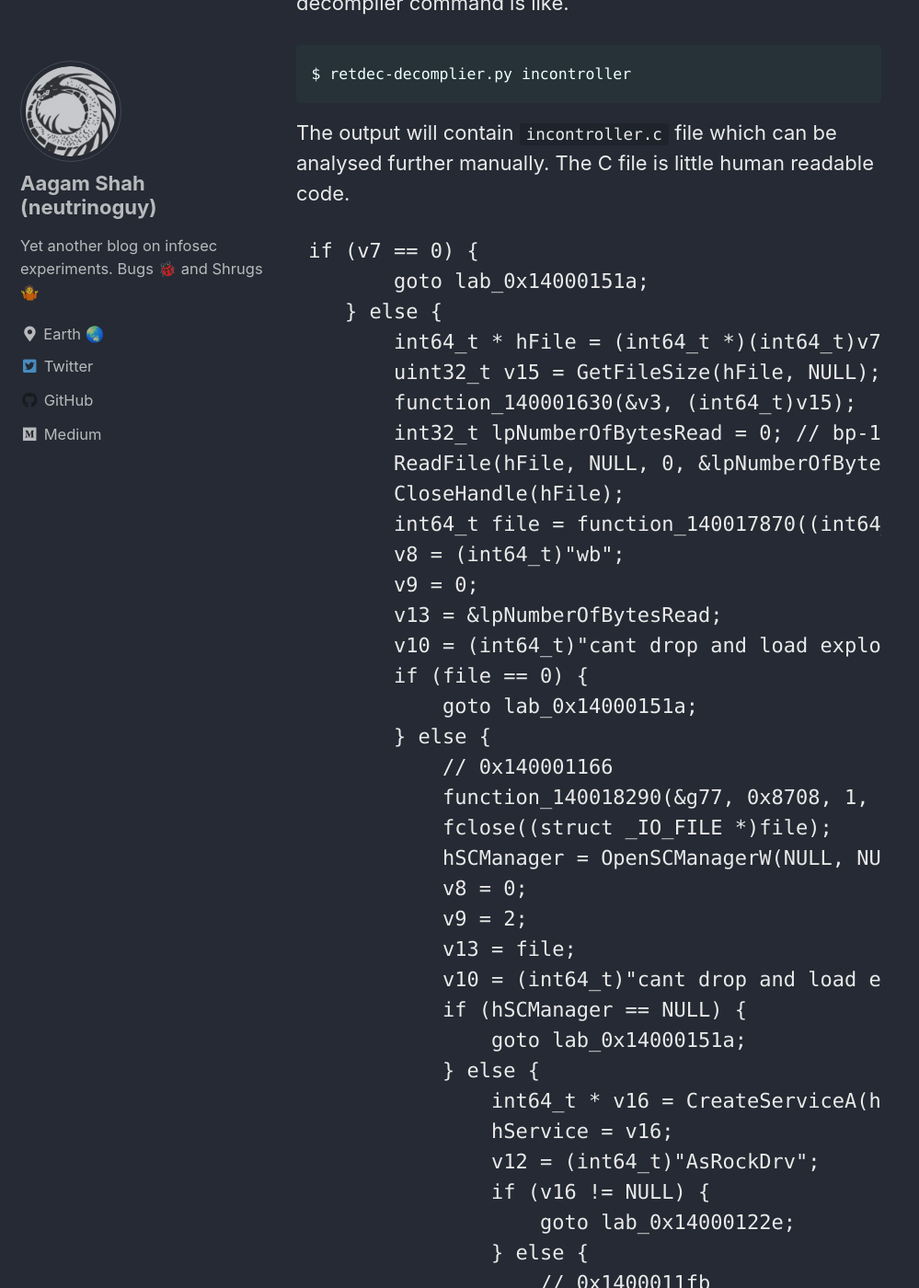
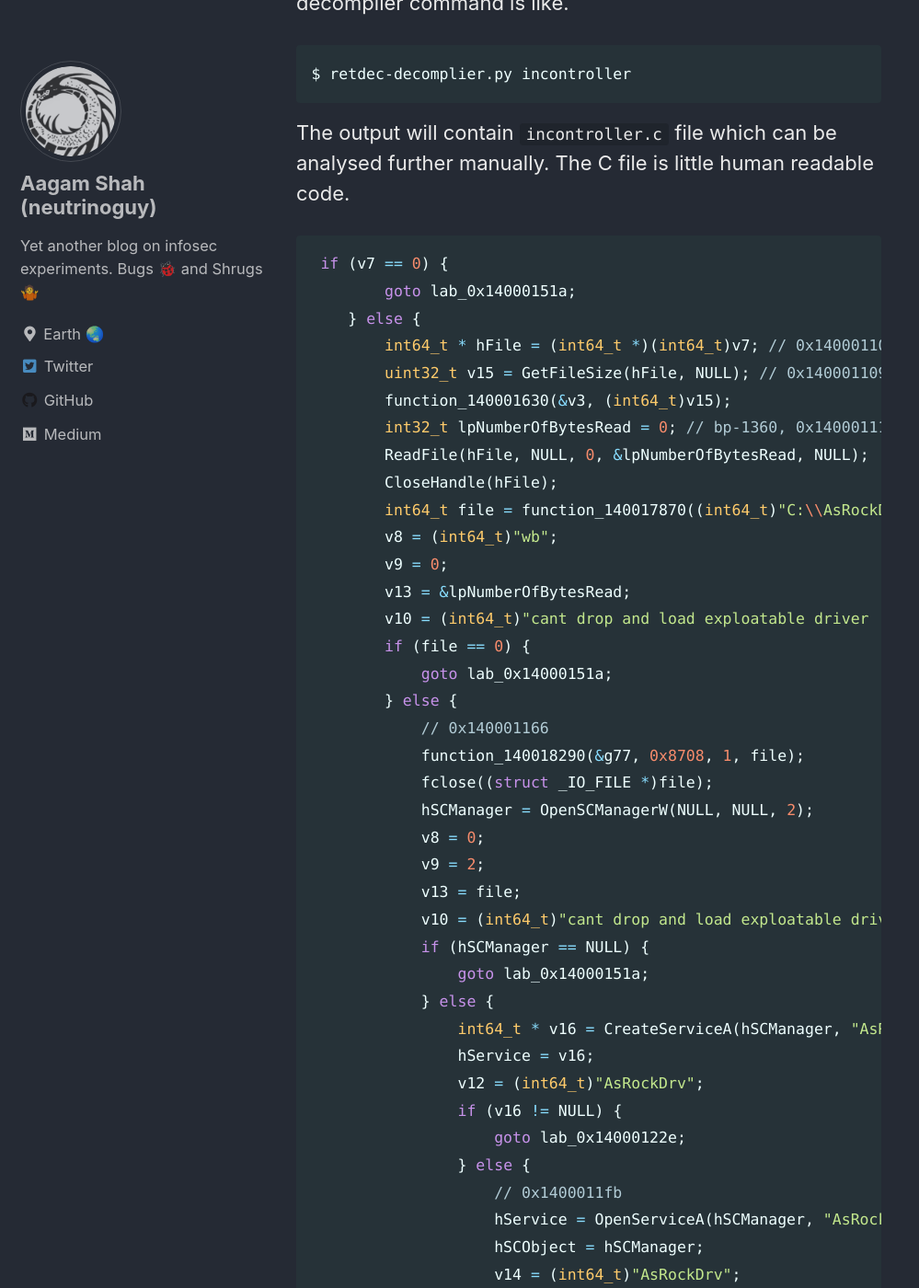
Before and after one commit to neutrinoguy/neutrinoguy.github.io, a Jekyll site: the page built from _posts/2022-04-15-Static Analysis of INCONTROLLER ICS Malware.md, in a window 1280 px wide and 1400 px high, scrolled down 11910 px. Shown: the whole window at 92% size, without its empty margins (0-999 px from the left). Built offline with Jekyll 4.4.1, drawn with Linux system fonts in a browser that asks for light colours; cached includes are drawn as plain includes; comment, search, counter and statistics services are not loaded; part of the change alters nothing that is shown; some of the changed text lies outside the part shown.

Commit message:
Fixed broken links.

````diff
--- a/_posts/2022-04-15-Static Analysis of INCONTROLLER ICS Malware.md
+++ b/_posts/2022-04-15-Static Analysis of INCONTROLLER ICS Malware.md
@@ -303,7 +303,7 @@ $ retdec-decomplier.py incontroller
 
 The output will contain  ```incontroller.c``` file which can be analysed further manually. The C file is little human readable code.
 
-```C
+```c
  if (v7 == 0) {
         goto lab_0x14000151a;
     } else {
@@ -367,6 +367,7 @@ Below are some other analysis reports I referred while writing this blogpost. Th
 
 ### Other Analysis Reports
 
- - https://www.virustotal.com/gui/file/69296ca3575d9bc04ce0250d734d1a83c1348f5b6da756944933af0578bd41d2/behavior
- - https://www.hybrid-analysis.com/sample/69296ca3575d9bc04ce0250d734d1a83c1348f5b6da756944933af0578bd41d2/625824266f552f1a82127ffc
- - https://tria.ge/220414-nv7m6scccj/behavioral1
+ - [https://www.virustotal.com/gui/file/69296ca3575d9bc04ce0250d734d1a83c1348f5b6da756944933af0578bd41d2/behavior](https://www.virustotal.com/gui/file/69296ca3575d9bc04ce0250d734d1a83c1348f5b6da756944933af0578bd41d2/behavior)
+ - [https://www.hybrid-analysis.com/sample/69296ca3575d9bc04ce0250d734d1a83c1348f5b6da756944933af0578bd41d2/625824266f552f1a82127ffc](https://www.hybrid-analysis.com/sample/69296ca3575d9bc04ce0250d734d1a83c1348f5b6da756944933af0578bd41d2/625824266f552f1a82127ffc)
+ - [https://tria.ge/220414-nv7m6scccj/behavioral1](https://tria.ge/220414-nv7m6scccj/behavioral1)
+ - [https://metadefender.opswat.com/results/file/bzIyMDQxM2tXcTJZUnFQd2JxYTlYNnRjaVg/regular/overview](https://metadefender.opswat.com/results/file/bzIyMDQxM2tXcTJZUnFQd2JxYTlYNnRjaVg/regular/overview)
````
